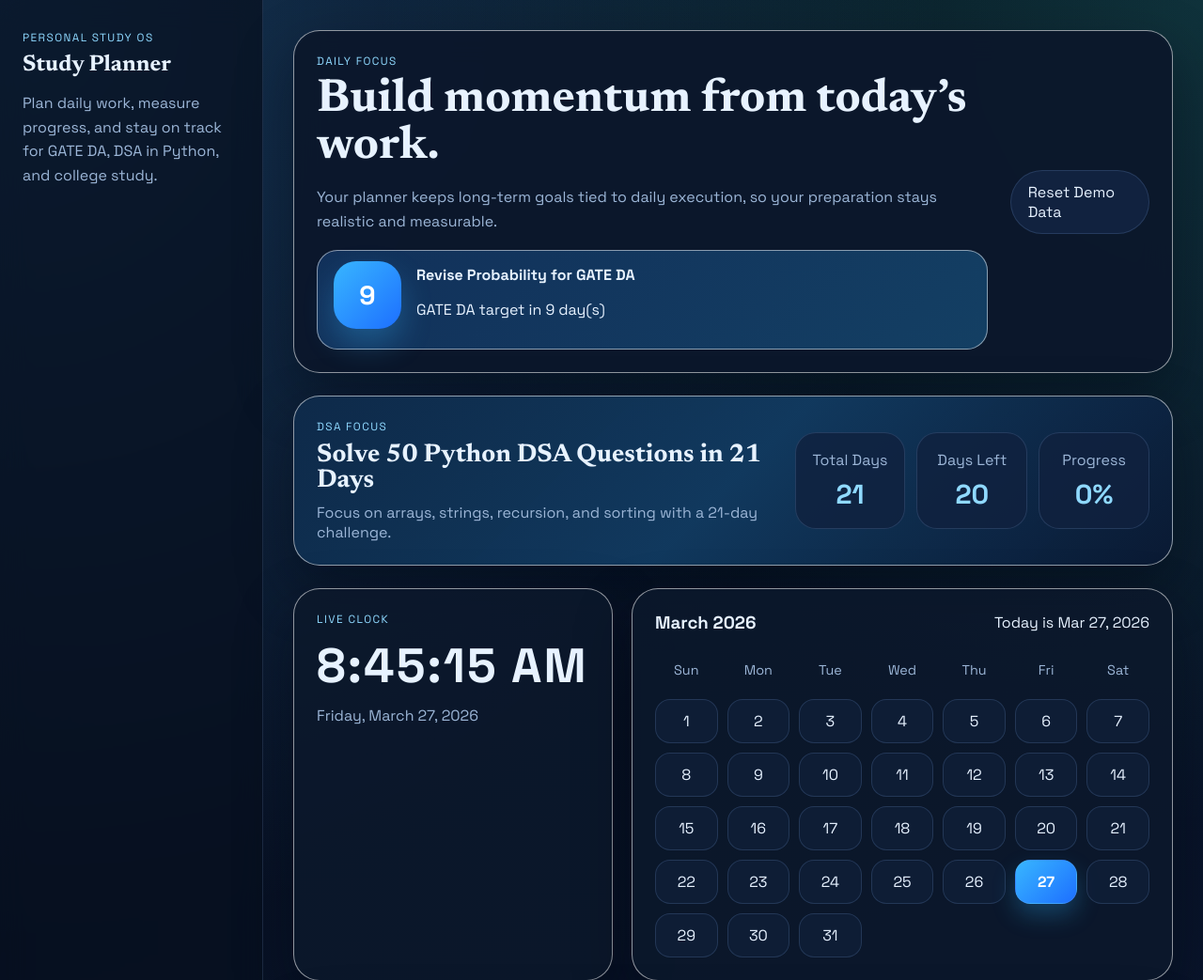
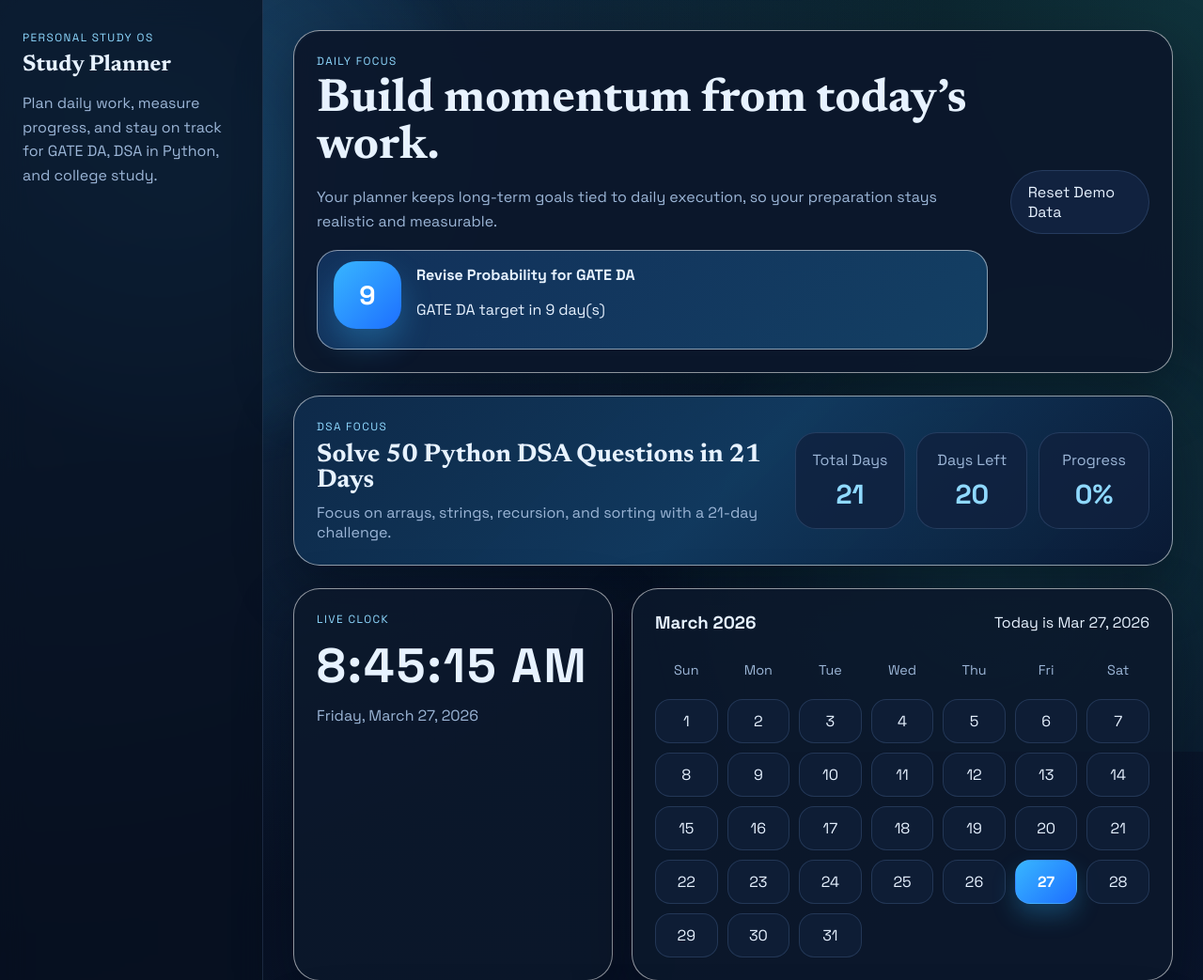
Before and after one commit to jaykush3-lang/studyflow-blueprint, a Flask app: page / in a window 1280 px wide. Shown: the top 1043 px of the page at 94% size. Run offline with Flask 3, Linux system fonts and the light colour scheme.

Commit message:
Add premium background and scroll motion

```diff
--- a/static/css/style.css
+++ b/static/css/style.css
@@ -29,6 +29,63 @@ body {
     radial-gradient(circle at bottom center, rgba(56, 182, 255, 0.16), transparent 30%),
     linear-gradient(160deg, #040b16, #0a1730 45%, #09182d 75%, #030812);
   min-height: 100vh;
+}
+
+.ambient-backdrop {
+  position: fixed;
+  inset: 0;
+  z-index: -1;
+  overflow: hidden;
+  pointer-events: none;
+}
+
+.ambient-glow,
+.ambient-grid,
+.ambient-noise {
+  position: absolute;
+  inset: 0;
+}
+
+.ambient-glow {
+  filter: blur(22px);
+  opacity: 0.65;
+  transition: transform 220ms linear;
+}
+
+.ambient-glow-one {
+  inset: -10% auto auto -8%;
+  width: 560px;
+  height: 560px;
+  border-radius: 50%;
+  background: radial-gradient(circle, rgba(56, 182, 255, 0.28), rgba(56, 182, 255, 0));
+  animation: slowFloat 12s ease-in-out infinite;
+}
+
+.ambient-glow-two {
+  inset: auto -8% -14% auto;
+  width: 620px;
+  height: 620px;
+  border-radius: 50%;
+  background: radial-gradient(circle, rgba(61, 214, 198, 0.18), rgba(61, 214, 198, 0));
+  animation: slowFloatReverse 16s ease-in-out infinite;
+}
+
+.ambient-grid {
+  background-image:
+    linear-gradient(rgba(143, 217, 255, 0.04) 1px, transparent 1px),
+    linear-gradient(90deg, rgba(143, 217, 255, 0.04) 1px, transparent 1px);
+  background-size: 44px 44px;
+  mask-image: radial-gradient(circle at center, black, transparent 80%);
+  opacity: 0.35;
+}
+
+.ambient-noise {
+  opacity: 0.06;
+  background-image:
+    radial-gradient(circle at 20% 20%, rgba(255, 255, 255, 0.4) 0.6px, transparent 0.7px),
+    radial-gradient(circle at 80% 30%, rgba(255, 255, 255, 0.35) 0.6px, transparent 0.7px),
+    radial-gradient(circle at 40% 70%, rgba(255, 255, 255, 0.3) 0.7px, transparent 0.8px);
+  background-size: 180px 180px;
 }
 
 .cursor-orb,
@@ -161,6 +218,7 @@ a {
 
 .content {
   padding: 32px;
+  perspective: 1000px;
 }
 
 .hero,
@@ -175,6 +233,23 @@ a {
   animation: riseIn 700ms ease both;
   position: relative;
   overflow: hidden;
+}
+
+.scroll-reveal {
+  opacity: 0;
+  transform: translateY(34px) scale(0.985);
+  filter: blur(10px);
+  transition:
+    opacity 700ms ease,
+    transform 700ms ease,
+    filter 700ms ease;
+  transition-delay: var(--reveal-delay, 0ms);
+}
+
+.scroll-reveal.is-visible {
+  opacity: 1;
+  transform: translateY(0) scale(1);
+  filter: blur(0);
 }
 
 .hero {
@@ -1032,3 +1107,23 @@ th {
     transform: scale(1);
   }
 }
+
+@keyframes slowFloat {
+  0%,
+  100% {
+    transform: translate3d(0, 0, 0) scale(1);
+  }
+  50% {
+    transform: translate3d(30px, -24px, 0) scale(1.05);
+  }
+}
+
+@keyframes slowFloatReverse {
+  0%,
+  100% {
+    transform: translate3d(0, 0, 0) scale(1);
+  }
+  50% {
+    transform: translate3d(-24px, 28px, 0) scale(1.07);
+  }
+}
--- a/static/js/app.js
+++ b/static/js/app.js
@@ -1,6 +1,7 @@
 document.addEventListener("DOMContentLoaded", () => {
   const cursorOrb = document.querySelector(".cursor-orb");
   const cursorRing = document.querySelector(".cursor-ring");
+  const ambientGlows = Array.from(document.querySelectorAll(".ambient-glow"));
   const quoteText = document.querySelector("[data-quote-text]");
   const quoteAuthor = document.querySelector("[data-quote-author]");
   const quoteItems = Array.from(document.querySelectorAll("[data-quote-item]"));
@@ -9,6 +10,9 @@ document.addEventListener("DOMContentLoaded", () => {
   const calendarTitle = document.querySelector("[data-calendar-title]");
   const calendarSubtitle = document.querySelector("[data-calendar-subtitle]");
   const calendarGrid = document.querySelector("[data-calendar-grid]");
+  const revealTargets = Array.from(
+    document.querySelectorAll(".hero, .panel, .table-panel, .stat-card, .goal-card, .track-card, .day-card, .clock-panel, .calendar-panel, .quote-panel, .spotlight-panel, .timeline-card"),
+  );
 
   if (
     cursorOrb &&
@@ -66,6 +70,39 @@ document.addEventListener("DOMContentLoaded", () => {
     };
 
     window.requestAnimationFrame(animateCursor);
+  }
+
+  if (revealTargets.length > 0 && "IntersectionObserver" in window) {
+    const revealObserver = new IntersectionObserver(
+      (entries) => {
+        entries.forEach((entry) => {
+          if (entry.isIntersecting) {
+            entry.target.classList.add("is-visible");
+            revealObserver.unobserve(entry.target);
+          }
+        });
+      },
+      { threshold: 0.12 },
+    );
+
+    revealTargets.forEach((target, index) => {
+      target.classList.add("scroll-reveal");
+      target.style.setProperty("--reveal-delay", `${Math.min(index * 40, 260)}ms`);
+      revealObserver.observe(target);
+    });
+  }
+
+  if (ambientGlows.length > 0) {
+    const handleScrollMotion = () => {
+      const scrollY = window.scrollY;
+      ambientGlows.forEach((glow, index) => {
+        const offset = (index + 1) * 0.08;
+        glow.style.transform = `translate3d(0, ${scrollY * offset}px, 0) scale(${1 + scrollY * 0.00008})`;
+      });
+    };
+
+    handleScrollMotion();
+    window.addEventListener("scroll", handleScrollMotion, { passive: true });
   }
 
   if (quoteText && quoteAuthor && quoteItems.length > 0) {
--- a/templates/base.html
+++ b/templates/base.html
@@ -22,6 +22,12 @@
   <body>
     <div class="cursor-orb" aria-hidden="true"></div>
     <div class="cursor-ring" aria-hidden="true"></div>
+    <div class="ambient-backdrop" aria-hidden="true">
+      <span class="ambient-glow ambient-glow-one"></span>
+      <span class="ambient-glow ambient-glow-two"></span>
+      <span class="ambient-grid"></span>
+      <span class="ambient-noise"></span>
+    </div>
     <div class="page-shell">
       <aside class="sidebar">
         <div>
```
